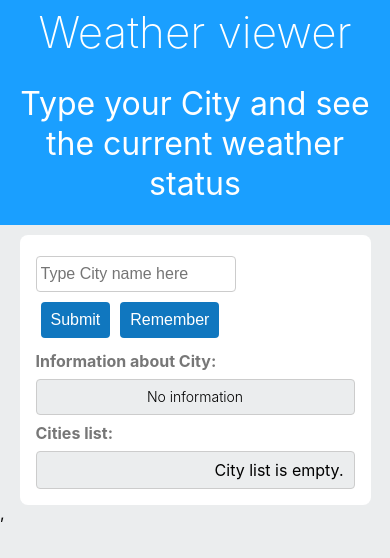
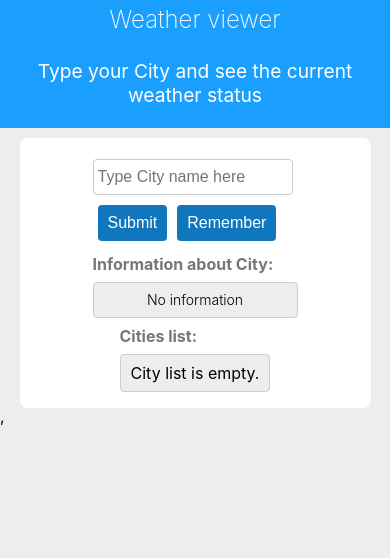
Before and after one commit to Horrorerror92/test-react-redux, a React (Create React App) app: page / in a window 390 px wide. Shown: the top 558 px of the page. Built offline with nearby package versions, Linux system fonts and the light colour scheme.

Commit message:
align of a text and elements

```diff
--- a/src/view/common-components/header/index.tsx
+++ b/src/view/common-components/header/index.tsx
@@ -6,8 +6,8 @@ import '../../common-styles/styles.module.css'
 const Header: FC = () => {
   return (
     <div className={styles.header}>
-      <h1>Weather viewer</h1>
-      <h2>Type your City and see the current weather status</h2>
+      <h1 className={styles.headerName}>Weather viewer</h1>
+      <h2 className={styles.headerDesc}>Type your City and see the current weather status</h2>
     </div>
   );
 }
--- a/src/view/common-components/header/styles.module.css
+++ b/src/view/common-components/header/styles.module.css
@@ -6,10 +6,18 @@
 }
 
 @media screen and (max-width: 900px) {
-  h1 {
+  .headerName {
     font-size: 2em;
   }
-  h2 {
+  .headerDesc {
     font-size: 1.5em;
   }
 }
+@media screen and (max-width: 600px) {
+  .headerName {
+    font-size: 1.5em;
+  }
+  .headerDesc {
+    font-size: 1.2em;
+  }
+}
--- a/src/view/common-components/two-column/styles.module.css
+++ b/src/view/common-components/two-column/styles.module.css
@@ -13,11 +13,13 @@
   .twoColumn {
     flex-flow: column;
     width:80%;
+    align-items: center;
   }
 }
 @media screen and (max-width: 900px) {
   .twoColumn {
     flex-flow: column;
     width:90%;
+    align-items: center;
   }
 }
```
